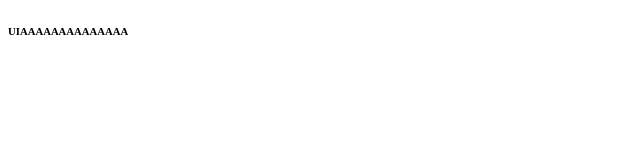
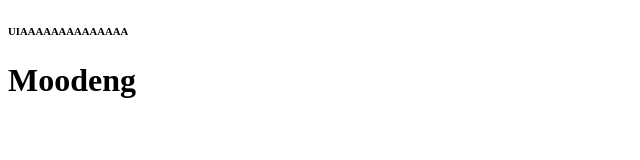
Before and after one commit to Mewlovemeawsom/test-git, a plain HTML site: page test.html in a window 1280 px wide. Shown: the whole page, without its empty margins (0-640 px from the left). Drawn offline with Linux system fonts and the light colour scheme.

Commit message:
Update test.html

```diff
--- a/test.html
+++ b/test.html
@@ -7,5 +7,6 @@
 </head>
 <body>
     <h6>UIAAAAAAAAAAAAAA</h6>
+    <h1>Moodeng</h1>
 </body>
 </html>
```
